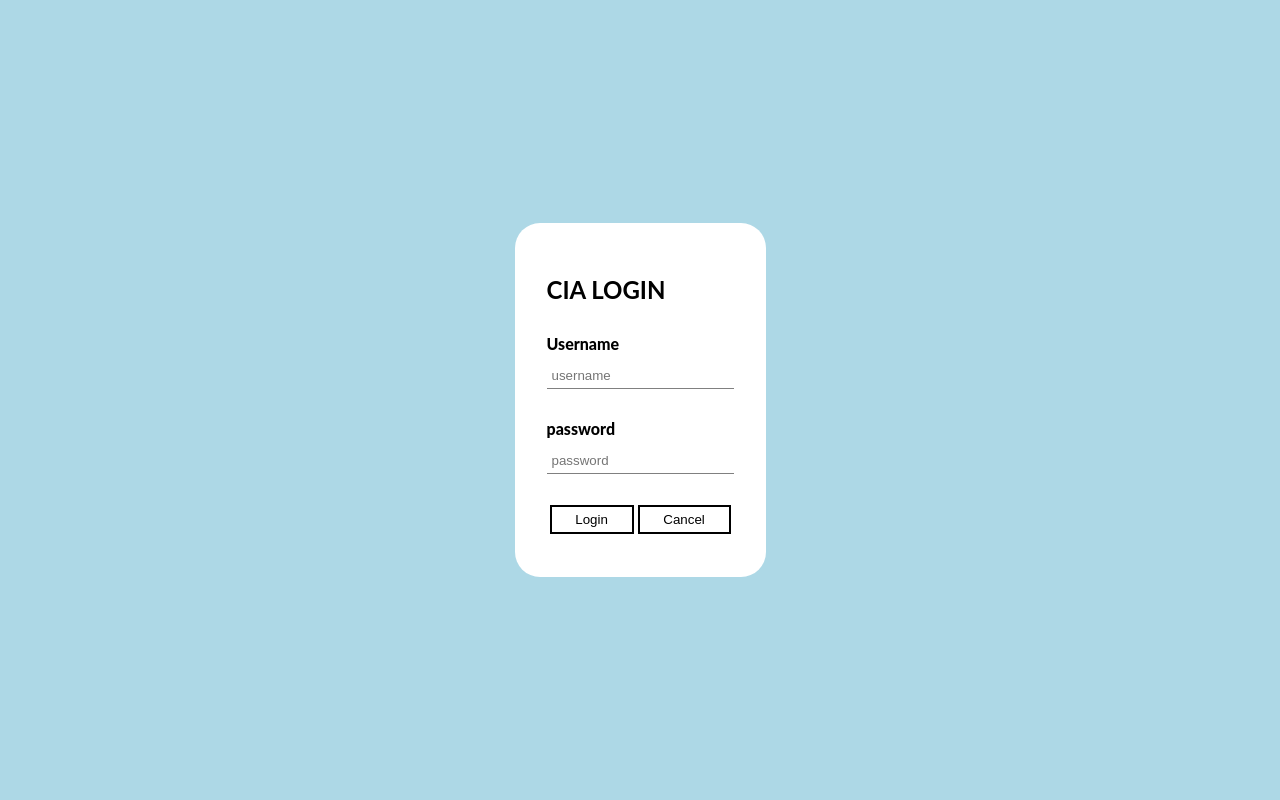
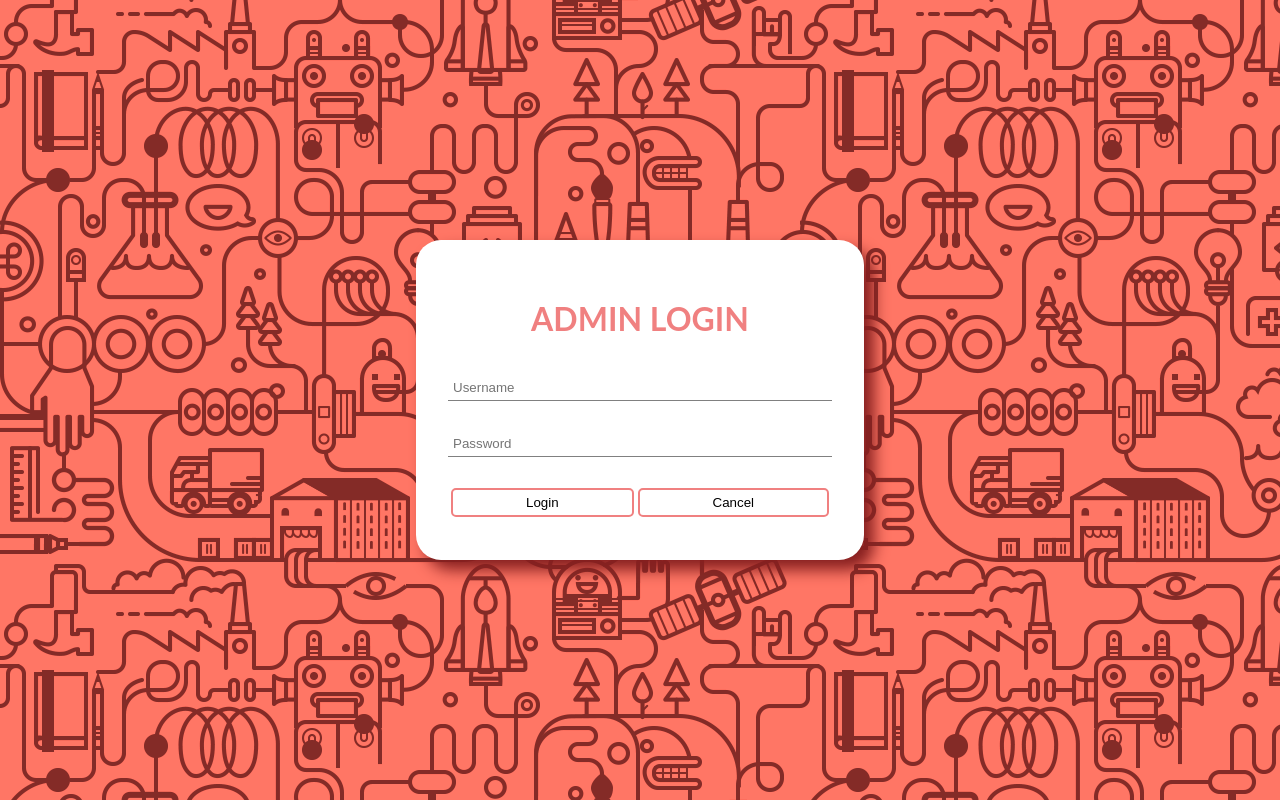
Before and after one commit to IrfanEzani/dynamic-css-var, a plain HTML site: page index.html in a window 1280 px wide. Drawn offline with Linux system fonts and the light colour scheme.

Commit message:
complete css styling

```diff
--- a/app.js
+++ b/app.js
@@ -34,8 +34,8 @@ function check() {
         error(username, 'Username not found');
         error(password, 'Password not found');
     } else {
-        success(username, 'Username found, please wait');
-        success(password, 'Password match, please wait');
+        success(username, 'Username found, please wait for a while');
+        success(password, 'Password match, please wait for a while');
         setTimeout(() => {
             console.log('nice');
             container.innerHTML = '';
--- a/index.html
+++ b/index.html
@@ -8,16 +8,14 @@
 </head>
 <body class="centre">
     <div id="container">
-        <h2>CIA LOGIN</h2>
+        <h2>ADMIN LOGIN</h2>
         <form id="form">
         <div class="form-control">
-            <label for="name">Username</label>
-            <input type="text" placeholder="username" id="username" name="username">
+            <input type="text" placeholder="Username" id="username" name="username">
             <p class="response"></p>
         </div>
         <div class="form-control">
-            <label for="password">password</label>
-            <input type="password" placeholder="password" id="password" name="password">
+            <input type="password" placeholder="Password" id="password" name="password">
             <p class="response"></p>
         </div>
         <div class="btn-container">
--- a/style.css
+++ b/style.css
@@ -2,6 +2,7 @@
     --success : #18d26e;
     --alert : #ca6161;
     --warning : #e9c13c;
+    --active : lightcoral;
 }
 
 
@@ -13,7 +14,9 @@
 }
 body {
     min-height: 100vh;
-    background-color:lightblue;
+    background: url('science.png');
+    color: lightcoral;
+    text-align: center;
     margin: 0;
     padding: 0;
     font-weight: 800;
@@ -24,6 +27,12 @@ body {
     background-color: #fff;
     padding: 2rem;
     border-radius: 25px;
+    width: 30vw;
+    box-shadow: 10px 10px 15px #861f1f;
+}
+
+#container h2 {
+    font-size: 2em;
 }
 
 #container a {
@@ -59,7 +68,7 @@ body {
 }
 
 .form-control input:focus {
-    background-color: white;
+    border-color: var(--active);
 }
 
 
@@ -100,6 +109,15 @@ body {
     padding: 5px;
     color: black;
     background-color: white;
-    border: 2px solid black;
+    border: 2px solid var(--active);
+    border-radius: 5px;
     margin: 0 2px;
 }
+
+button:hover {
+    cursor: pointer;
+    background-color: #ca6161;
+    border-color: #ca6161;
+    color: white;
+    font-weight: 500;
+}
```
Also changed, not shown: science.png (added).
